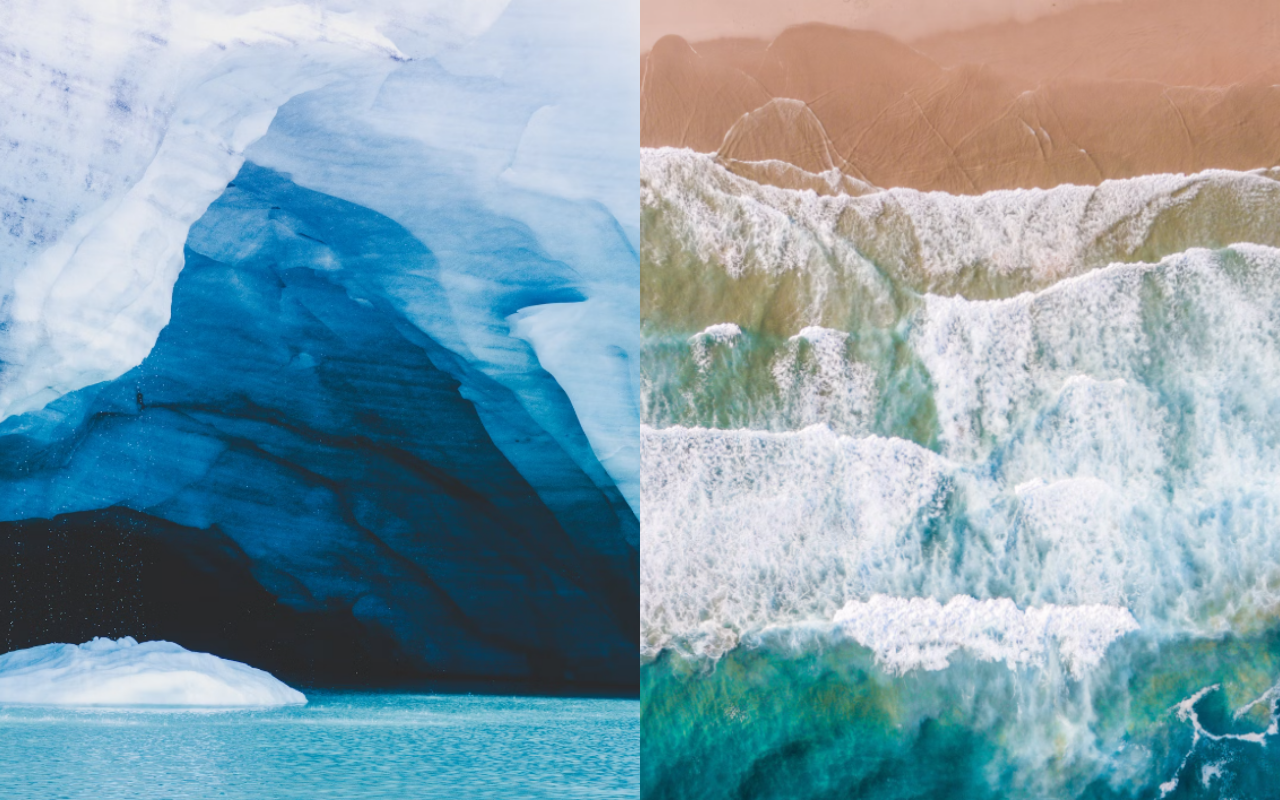
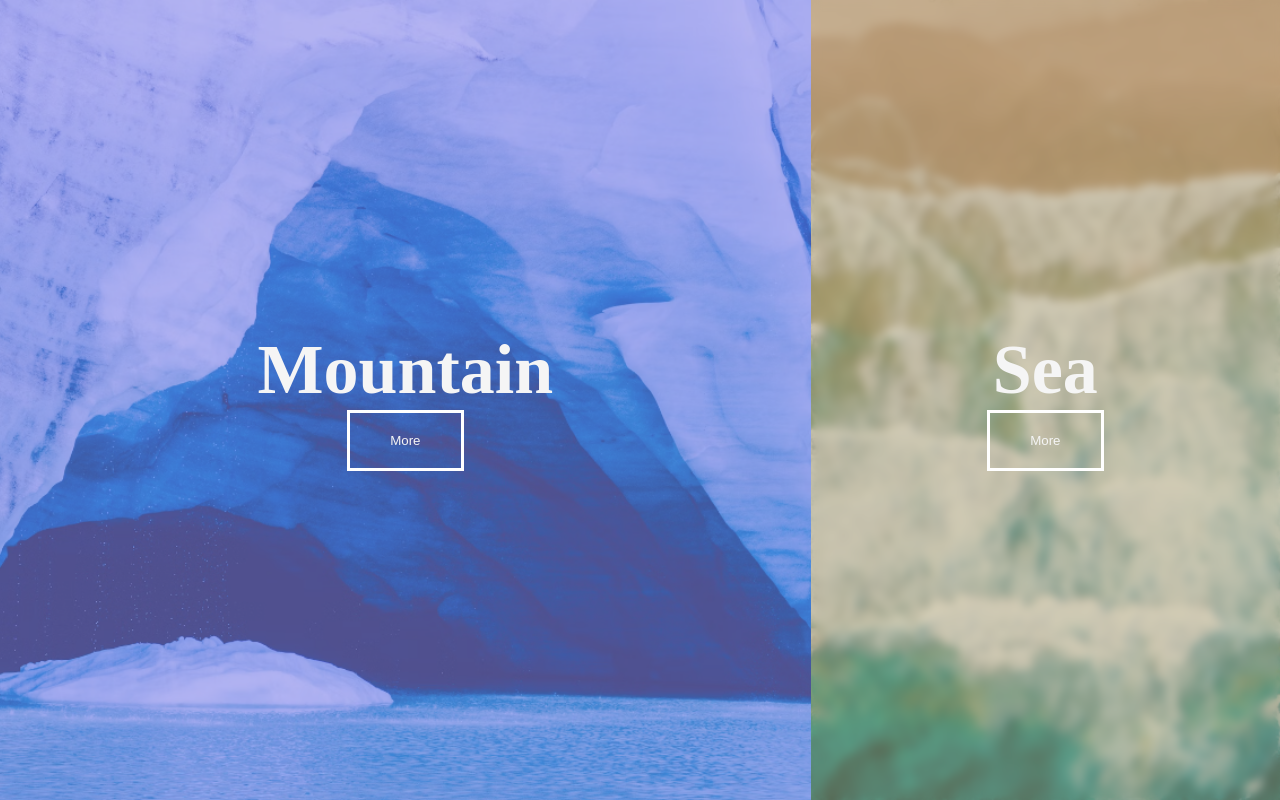
Before and after one commit to ShevViktoryia/split-landing-page, a plain HTML site: page index.html in a window 1280 px wide. Drawn offline with Linux system fonts and the light colour scheme.

Commit message:
feat: finish project

```diff
--- a/index.html
+++ b/index.html
@@ -9,8 +9,18 @@
   <body>
     <section class="split-wrapper">
       <div class="container">
-        <div class="left-side"></div>
-        <div class="right-side"></div>
+        <div class="left-side">
+          <div class="left-content">
+            <h2>Mountain</h2>
+            <button>More</button>
+          </div>
+        </div>
+        <div class="right-side">
+          <div class="right-content">
+            <h2>Sea</h2>
+            <button>More</button>
+          </div>
+        </div>
       </div>
     </section>
   </body>
--- a/style.css
+++ b/style.css
@@ -20,7 +20,9 @@
 .left-side,
 .right-side {
   height: 100%;
-  width: 50%;
+  flex-basis: 30%;
+  flex-grow: 1;
+  transition: 0.8s;
 }
 
 .left-side {
@@ -30,3 +32,60 @@
 .right-side {
   background: url("./assets/images/5.png") center/cover no-repeat;
 }
+
+.left-content,
+.right-content {
+  width: 100%;
+  height: 100%;
+  display: flex;
+  align-items: center;
+  justify-content: center;
+  text-align: center;
+  flex-direction: column;
+  backdrop-filter: blur(5px);
+  transition: 0.8s;
+}
+
+.left-side:hover,
+.right-side:hover {
+  flex-grow: 5;
+}
+
+.left-side:hover .left-content,
+.right-side:hover .right-content {
+  backdrop-filter: blur(0px);
+}
+
+.left-content {
+  background-color: rgba(121, 121, 243, 0.5);
+}
+
+.right-content {
+  background-color: rgba(174, 163, 114, 0.5);
+}
+
+h2 {
+  font-size: 70px;
+  color: whitesmoke;
+  font-weight: 800;
+}
+
+button {
+  color: whitesmoke;
+  border: 3px solid white;
+  padding: 20px 40px;
+  background: none;
+  transition: 0.3s;
+}
+
+.left-content button:hover {
+  background-color: rgba(121, 121, 243, 0.9);
+  border: 3px solid rgba(121, 121, 243, 0.9);
+  cursor: pointer;
+}
+
+.right-content button:hover {
+  background-color: rgba(174, 163, 114, 0.9);
+  border: 3px solid rgba(174, 163, 114, 0.9);
+  cursor: pointer;
+}
```
